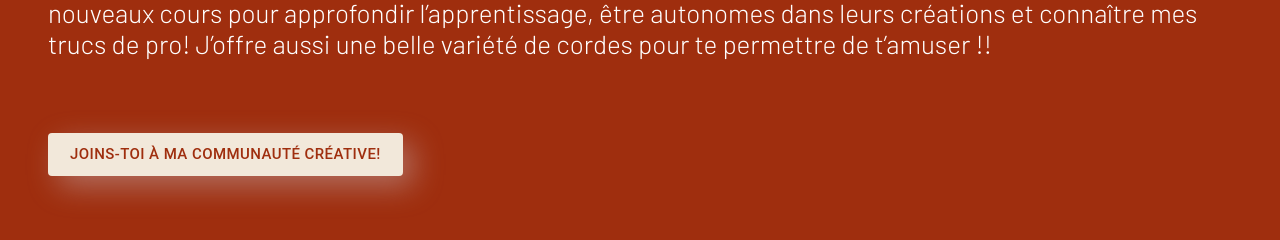
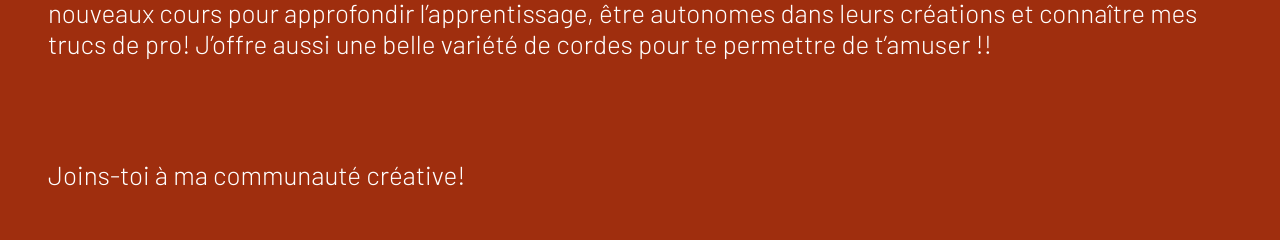
Before and after one commit to Jon104/flora-design, a React (Create React App) app: page /cours-et-fournitures in a window 1280 px wide. Shown: the part 1066-1306 px from the top of the page. Built offline with nearby package versions, Linux system fonts and the light colour scheme; no server answers.

Commit message:
No more button

```diff
--- a/src/classes/ClassesPage.jsx
+++ b/src/classes/ClassesPage.jsx
@@ -144,24 +144,7 @@ const Classes = ({ onAddToCart, productsByCategory }) => {
             </Subtitle>
           </Grid>
           <Box my={6}>
-            <Button
-              onClick={() =>
-                window.open(
-                  "https://www.facebook.com/Flora-Design-2473490369540452/",
-                  "_blank"
-                )
-              }
-              variant="contained"
-              size="large"
-              sx={{
-                backgroundColor: "#F2E8DA",
-                color: "#9F2E0E",
-                fontSize: 15,
-                boxShadow: "10px 10px 30px 0px #D0CFDC66",
-              }}
-            >
-              Joins-toi à ma communauté créative!
-            </Button>
+            <Subtitle primary>Joins-toi à ma communauté créative!</Subtitle>
           </Box>
         </Grid>
       </SecondMiddleSection>
```
